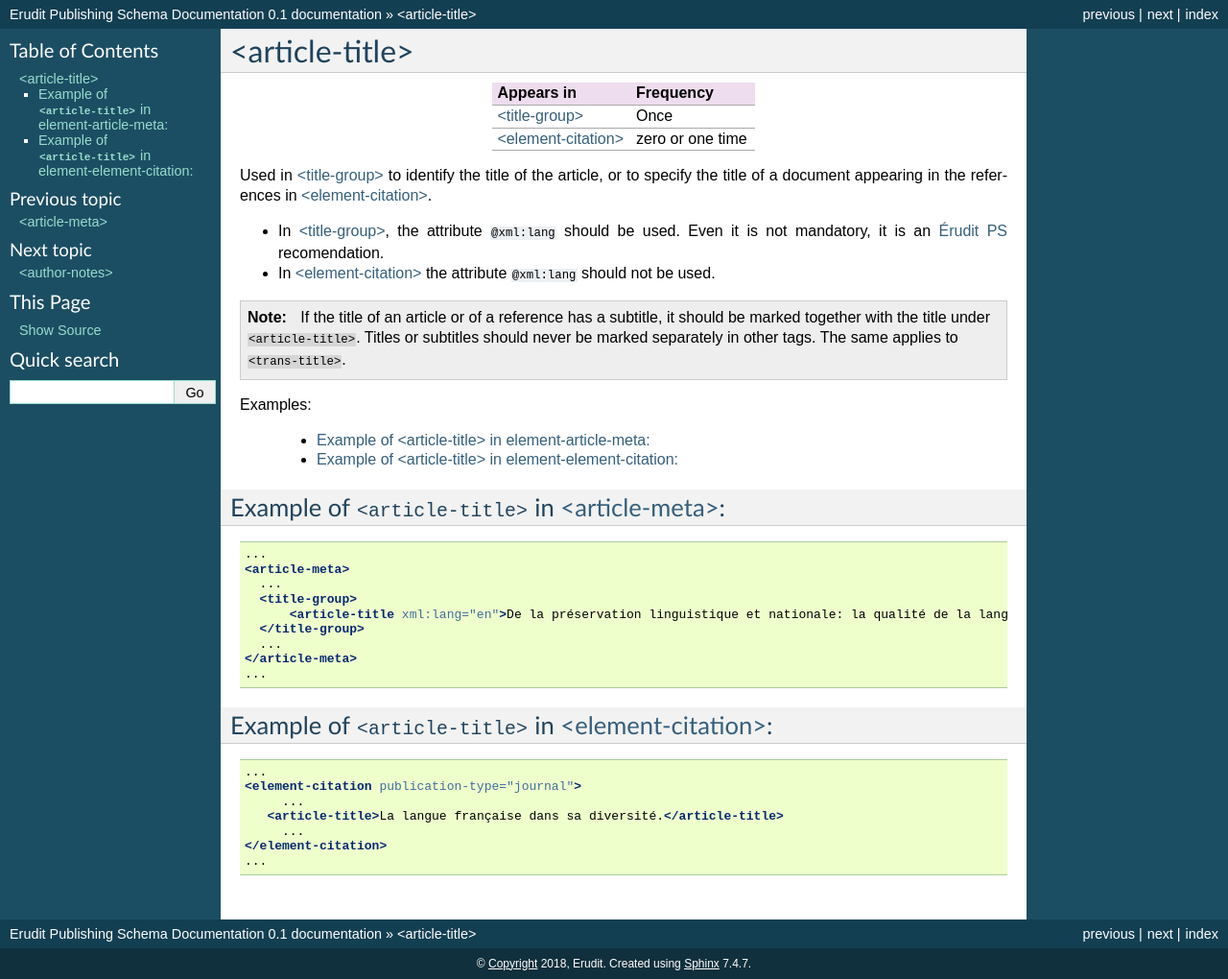
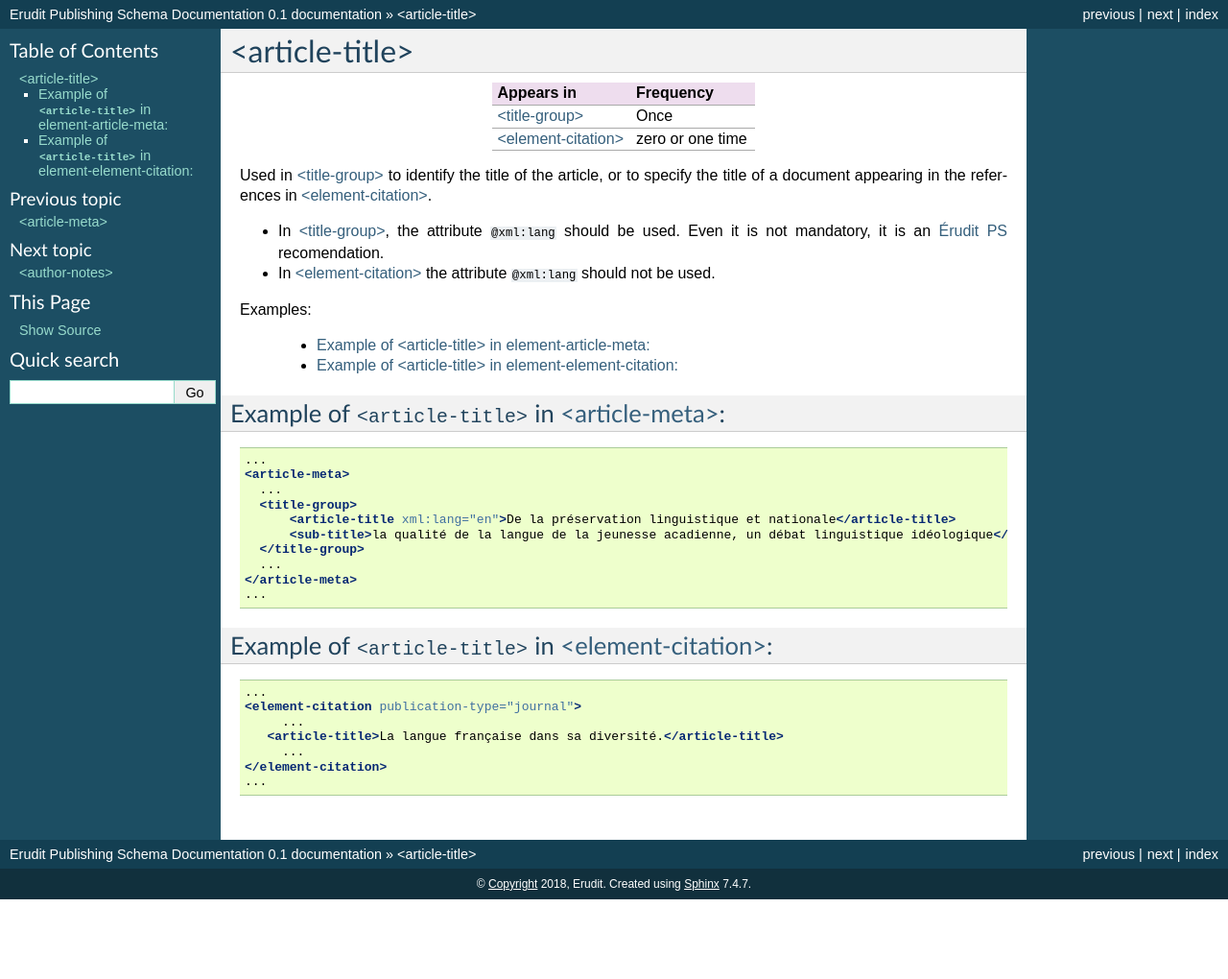
Before and after one commit to erudit/erudit-ps-documentation, a Sphinx documentation site: the page built from docs/source/tagset/element-article-title.rst, in a window 1280 px wide. Shown: the whole page at 96% size. Built offline with Sphinx 7.4.7, drawn with Linux system fonts in a browser that asks for light colours; after the commit the page ends 937 px from its top, so only the background shows below that.

Commit message:
Improving article-title documentation

```diff
--- a/docs/source/tagset/element-article-title.rst
+++ b/docs/source/tagset/element-article-title.rst
@@ -16,10 +16,6 @@ Used in :ref:`element-title-group` to identify the title of the article, or to s
 * In :ref:`element-title-group`, the attribute ``@xml:lang`` should be used. Even it is not mandatory, it is an :term:`Érudit PS` recomendation.
 * In :ref:`element-element-citation` the attribute ``@xml:lang`` should not be used.
 
-.. note::
-
-  If the title of an article or of a reference has a subtitle, it should be marked together with the title under ``<article-title>``. Titles or subtitles should never be marked separately in other tags. The same applies to ``<trans-title>``.
-
 Examples:
 
   * :ref:`element-article-title-example-1`
@@ -36,7 +32,8 @@ Example of ``<article-title>`` in :ref:`element-article-meta`:
     <article-meta>
       ...
       <title-group>
-          <article-title xml:lang="en">De la préservation linguistique et nationale: la qualité de la langue de la jeunesse acadienne, un débat linguistique idéologique</article-title>
+          <article-title xml:lang="en">De la préservation linguistique et nationale</article-title>
+          <sub-title>la qualité de la langue de la jeunesse acadienne, un débat linguistique idéologique</sub-title>
       </title-group>
       ...
     </article-meta>
```
